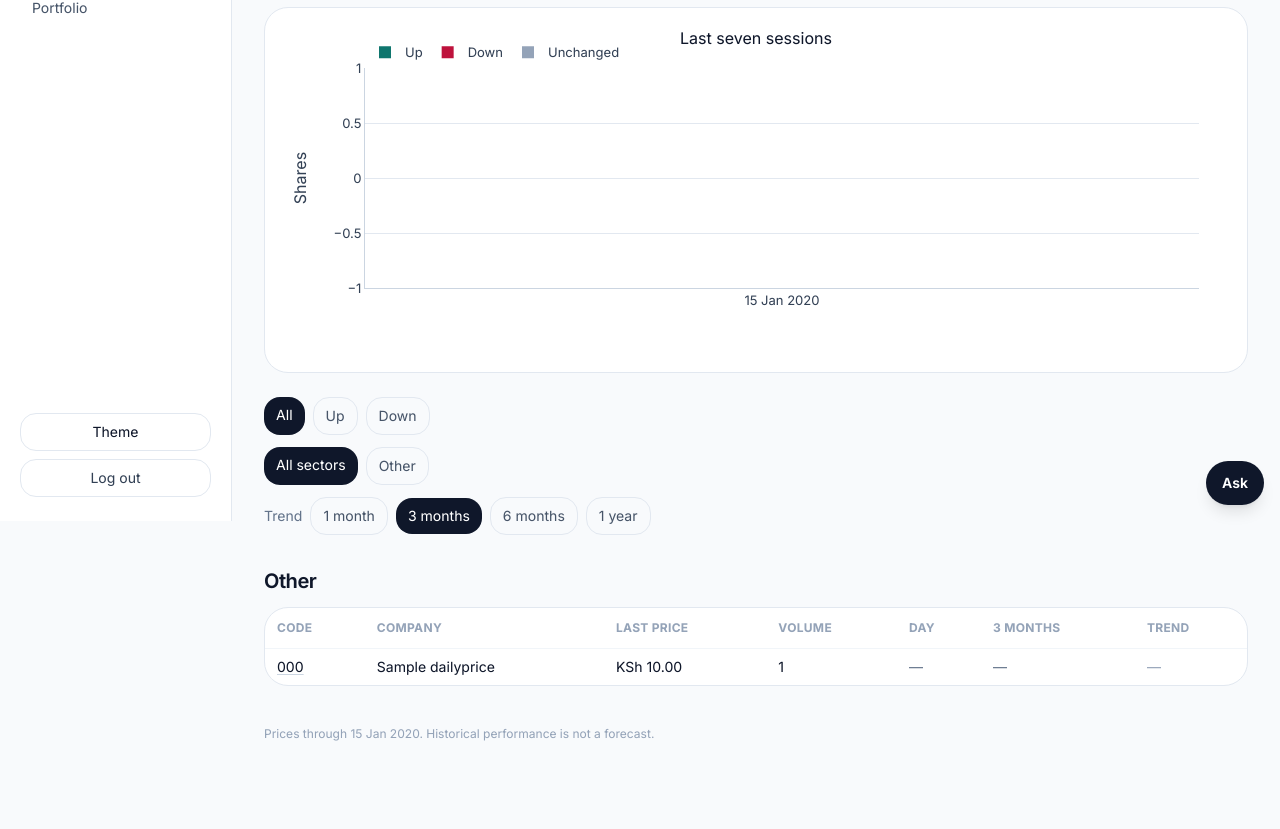
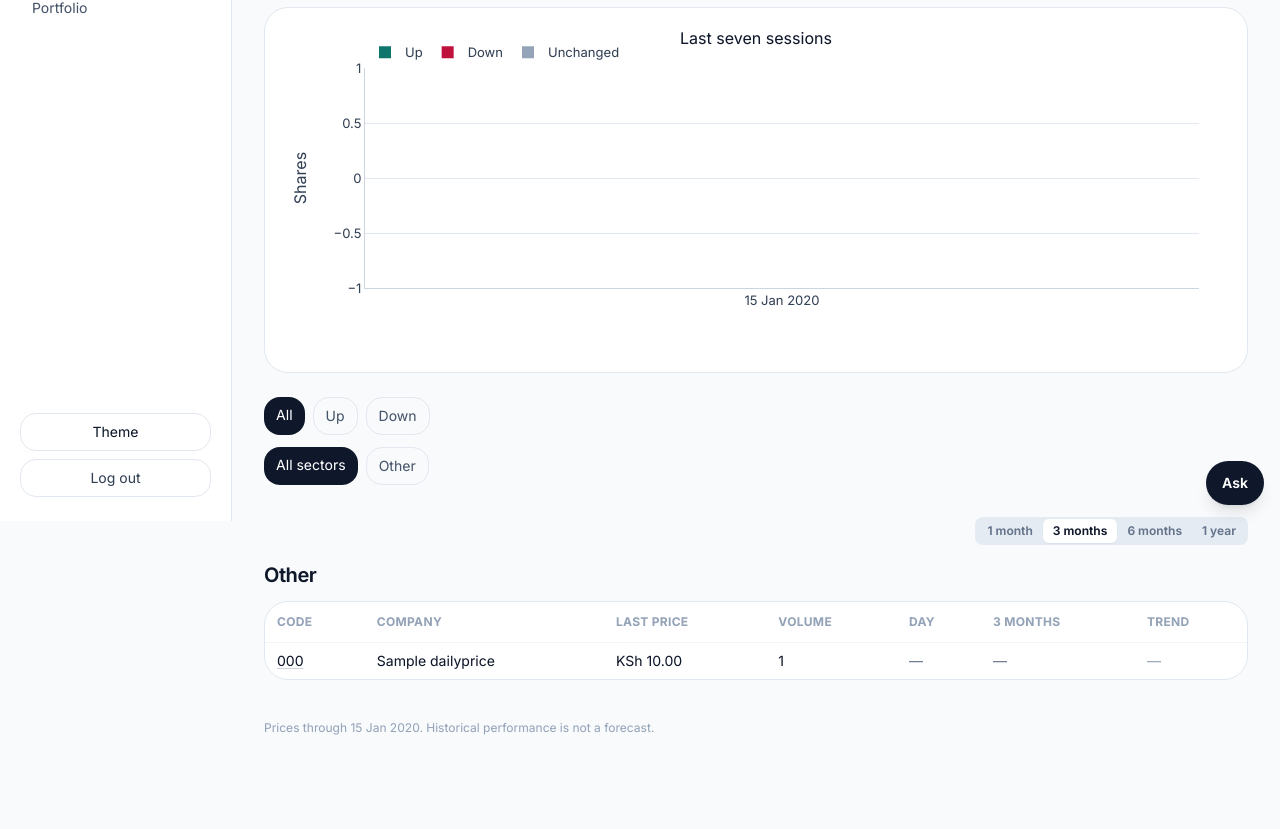
Before and after one commit to matinde/nse, a Django app: page /?section=market&direction=all&trend=3m in a window 1280 px wide. Shown: the part 279-1108 px from the top of the page. After the commit the page ends 1014 px from the top, so only its background shows below. Run offline with Django 3.2, Linux system fonts and the light colour scheme; a user stored in the database is signed in; tables that the repository leaves empty hold one stand-in row (values such as "Sample post"); parts of the project's set-up code (start-up, migrations or seed data) failed here and were passed over; some libraries are stand-ins or nearby versions.

Commit message:
New trend buttons

```diff
--- a/platform/market/templates/market/board.html
+++ b/platform/market/templates/market/board.html
@@ -38,18 +38,19 @@
       <a href="/?section=market&direction={{ board.direction }}&sector={{ chip.key }}&trend={{ board.trend }}" class="rounded-2xl px-3 py-2 text-sm font-medium {% if board.sector == chip.key %}bg-slate-900 text-white dark:bg-teal-500 dark:text-slate-950{% else %}border border-slate-200 text-slate-600 hover:bg-slate-100 dark:border-slate-700 dark:text-slate-300 dark:hover:bg-slate-800{% endif %}">{{ chip.label }}</a>
     {% endfor %}
   </div>
-  <div class="mt-3 flex flex-wrap items-center gap-2">
-    <span class="text-sm font-medium text-slate-500">Trend</span>
-    {% for choice in board.trends %}
-      <a href="/?section=market&direction={{ board.direction }}{% if board.sector %}&sector={{ board.sector }}{% endif %}&trend={{ choice.key }}" class="rounded-2xl px-3 py-2 text-sm font-medium {% if board.trend == choice.key %}bg-slate-900 text-white dark:bg-teal-500 dark:text-slate-950{% else %}border border-slate-200 text-slate-600 hover:bg-slate-100 dark:border-slate-700 dark:text-slate-300 dark:hover:bg-slate-800{% endif %}">{{ choice.label }}</a>
-    {% endfor %}
+  <div class="mt-8 flex justify-end">
+    <div class="inline-flex rounded-lg bg-slate-200/80 p-0.5 dark:bg-slate-800" role="group" aria-label="Trend period">
+      {% for choice in board.trends %}
+        <a href="/?section=market&direction={{ board.direction }}{% if board.sector %}&sector={{ board.sector }}{% endif %}&trend={{ choice.key }}" class="rounded-md px-2.5 py-1 text-xs font-semibold {% if board.trend == choice.key %}bg-white text-slate-900 shadow-sm dark:bg-slate-950 dark:text-slate-100{% else %}text-slate-500 hover:text-slate-800 dark:text-slate-400 dark:hover:text-slate-100{% endif %}">{{ choice.label }}</a>
+      {% endfor %}
+    </div>
   </div>
 
   {% if not board.groups %}
     <p class="mt-6 rounded-3xl border border-slate-200 bg-white p-6 text-sm text-slate-500 dark:border-slate-800 dark:bg-slate-900">No shares match this view.</p>
   {% endif %}
   {% for group in board.groups %}
-    <h2 class="mt-8 text-xl font-semibold tracking-tight">{{ group.label }}</h2>
+    <h2 class="mt-4 text-xl font-semibold tracking-tight">{{ group.label }}</h2>
     <div class="mt-3 overflow-x-auto rounded-3xl border border-slate-200 bg-white dark:border-slate-800 dark:bg-slate-900">
       <table class="min-w-full text-left text-sm">
         <thead class="text-xs uppercase tracking-wide text-slate-400">
```
